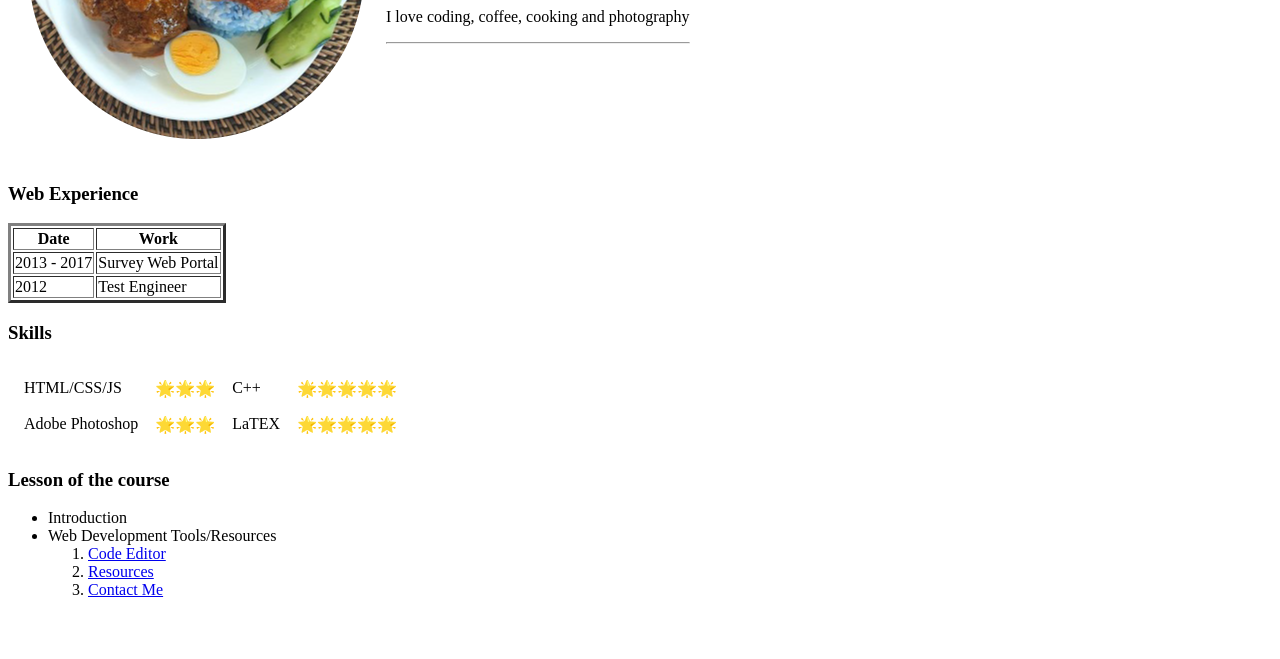
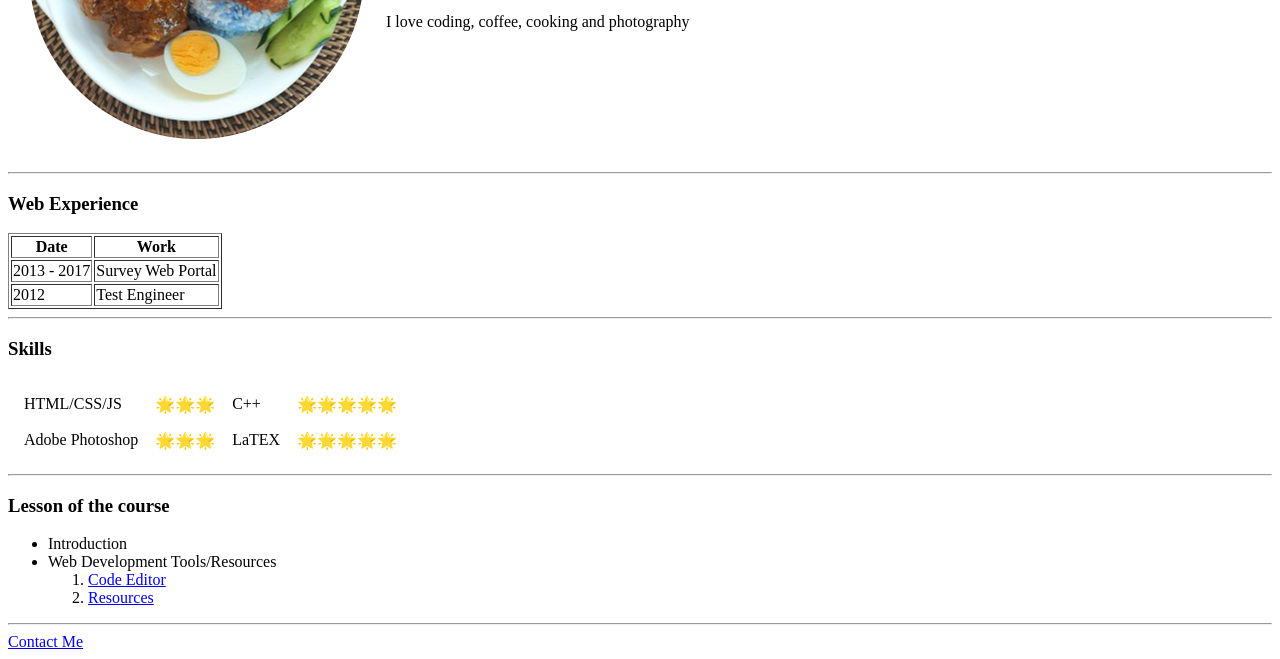
Before and after one commit to yvonneysf97/lesson_note, a plain HTML site: page index.html in a window 1280 px wide. Shown: the part 244-903 px from the top of the page. Before the commit the page ends 859 px from the top, so only its background shows below. Drawn offline with Linux system fonts and the light colour scheme.

Commit message:
Add files via upload

```diff
--- a/index.html
+++ b/index.html
@@ -14,14 +14,14 @@
         <h1>Yvonne YSF</h1>
         <p><em>A Journey of <strong><a href="https://www.facebook.com/sheep0907">Learning Web Development</a></strong></em></p>
         <p>I love coding, coffee, cooking and photography</p>
-        <hr>
+
       </td>
     </tr>
   </table>
-
+  <hr>
 
   <h3>Web Experience</h3>
-  <table border="3">
+  <table border="1">
     <thead>
       <tr>
         <th>Date</th>
@@ -39,6 +39,7 @@
       </tr>
     </tbody>
   </table>
+    <hr>
   <h3>Skills</h3>
   <table cellspacing="15">
     <tr>
@@ -54,7 +55,7 @@
       <td>🌟🌟🌟🌟🌟</td>
     </tr>
   </table>
-
+  <hr>
   <h3>Lesson of the course</h3>
   <ul>
     <li>Introduction</li>
@@ -62,11 +63,11 @@
     <ol>
       <li><a href="code_editor.html">Code Editor</a></li>
       <li><a href="resources.html">Resources</a></li>
-      <li><a href="contact_me.html">Contact Me</a></li>
     </ol>
   </ul>
 
-
+  <hr>
+  <a href="contact_me.html">Contact Me</a>
 </body>
 
 </html>
```
Lines whose indentation alone changed are shown as unchanged.
